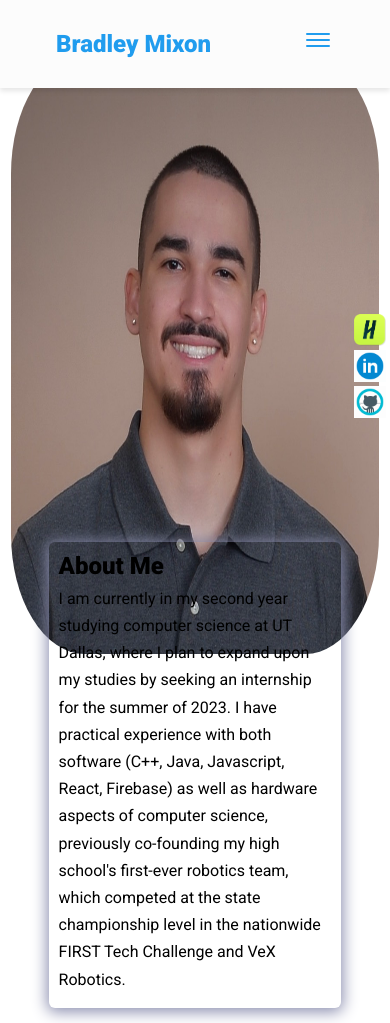
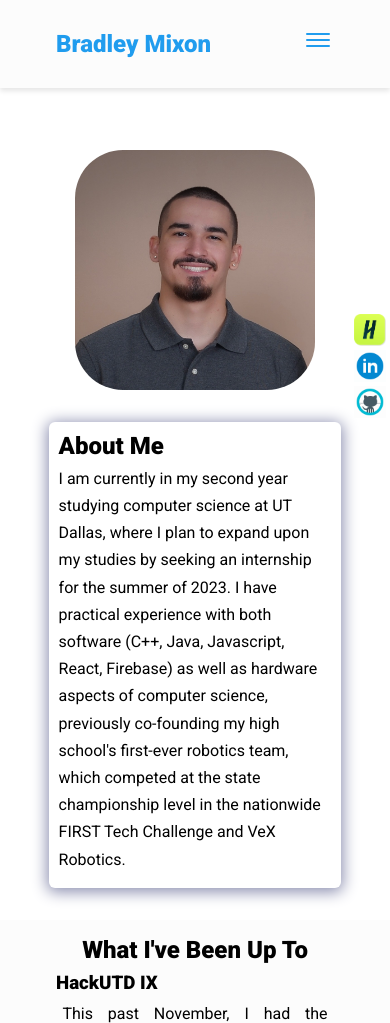
Before and after one commit to bradleymixon/portfolio-website, a plain HTML site: page index.html in a window 390 px wide. Shown: the top 1023 px of the page. Drawn offline with nearby package versions, Linux system fonts and the light colour scheme.

Commit message:
Fixed formatting issues on mobile

```diff
--- a/assets/css/styles.css
+++ b/assets/css/styles.css
@@ -341,18 +341,18 @@ footer {
     }
 
     .hero {
-        margin-top: -4rem;
+        margin-top: 2rem;
         flex-direction: column;
         gap: 0;
     }
 
     .hero img {
-        height: 37.5rem;
-        width: 30rem;
+        height: 15rem;
+        width: 15rem;
     }
 
     .bio {
-        margin-top: -7rem;
+        margin-top: 2rem;
         width: 20.5rem;
     }
 
@@ -389,8 +389,8 @@ footer {
 
 @media screen and (max-width: 420px) {
     .hero img {
-        height: 37.5rem;
-        width: 23rem;
+        height: 15rem;
+        width: 15rem;
     }
 
     .bio {
```
Also changed, not shown: 1 other file.
